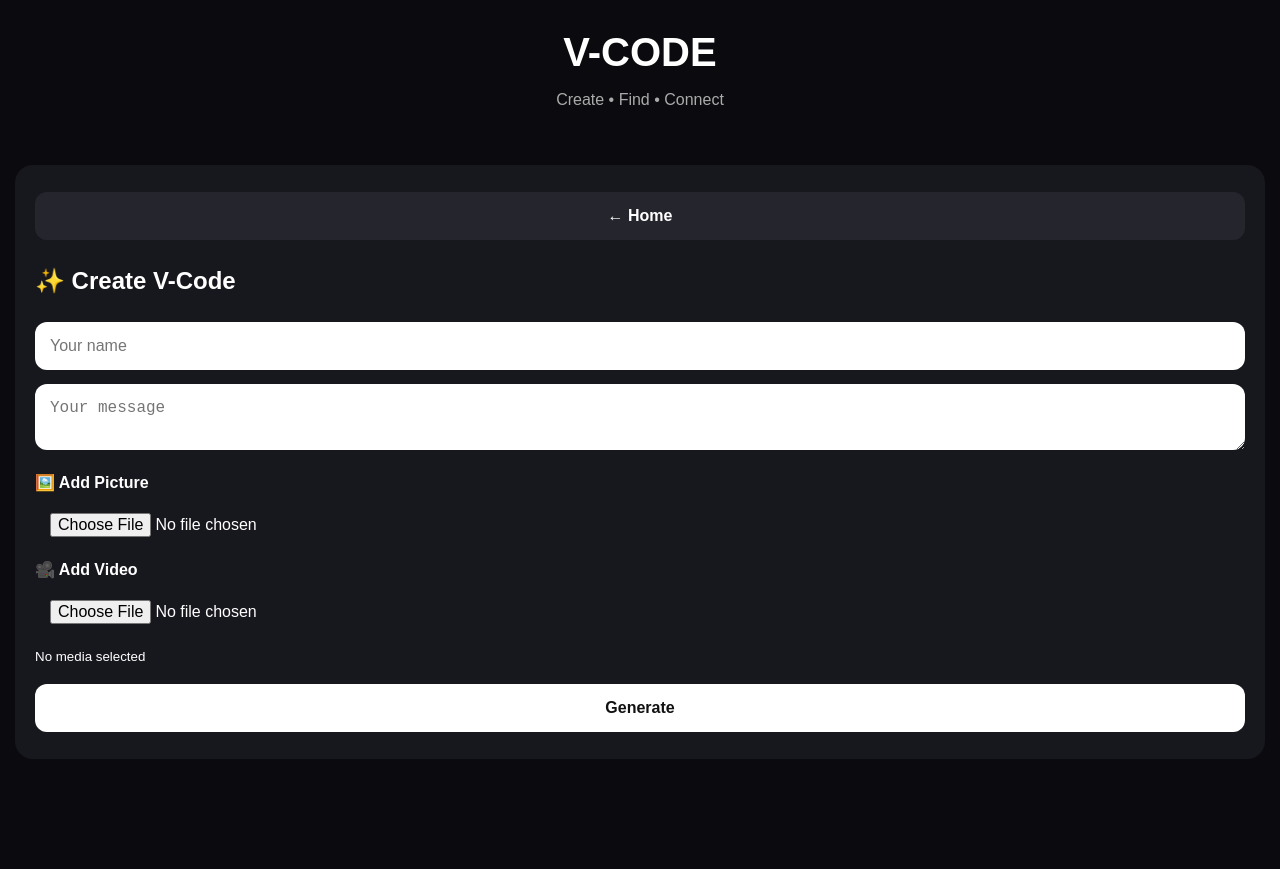
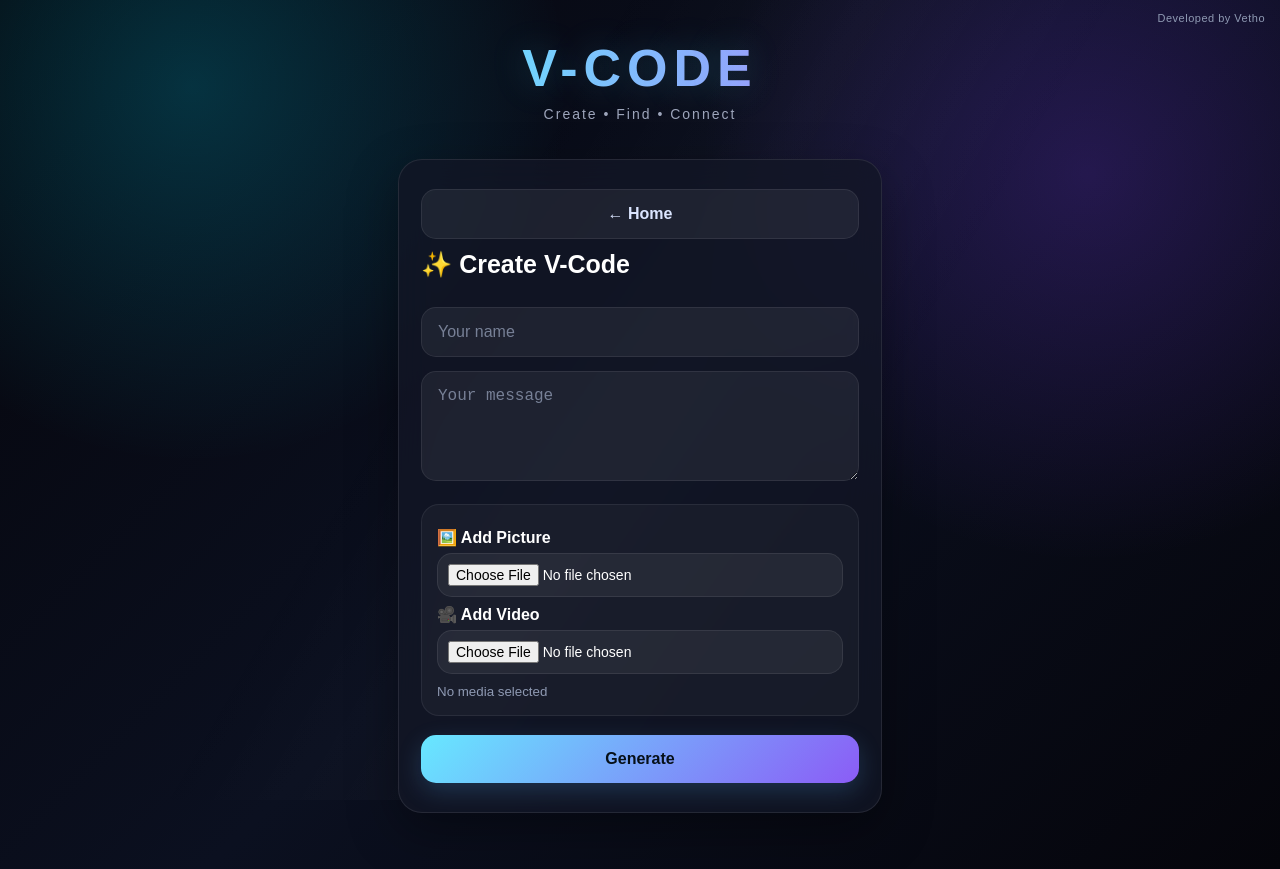
Before and after one commit to itsmeasvetho-bit/vcode, a website: page public/index.html in a window 1280 px wide. Both pictures are taken after a click on the button "✨ Create V-Code". Before the commit the page ends 800 px from the top, so only its background shows below. Drawn offline with Linux system fonts and the light colour scheme.

Commit message:
Redesign V-CODE interface

```diff
--- a/public/index.html
+++ b/public/index.html
@@ -5,21 +5,224 @@
 <title>V-CODE</title>
 <style>
 *{box-sizing:border-box}
-body{margin:0;font-family:Arial;background:#0b0b0f;color:white}
-header{text-align:center;padding:25px}
-h1{font-size:40px;margin:5px}
-p{color:#aaa}
-.page{display:none;padding:15px}
+
+html{
+ scroll-behavior:smooth;
+}
+
+body{
+ margin:0;
+ min-height:100vh;
+ font-family:Arial,sans-serif;
+ color:#fff;
+ background:
+ radial-gradient(circle at 15% 10%,rgba(0,220,255,.20),transparent 28%),
+ radial-gradient(circle at 85% 20%,rgba(130,60,255,.22),transparent 30%),
+ linear-gradient(135deg,#05050b,#0b1020 50%,#05050b);
+ overflow-x:hidden;
+}
+
+body:before{
+ content:"";
+ position:fixed;
+ inset:0;
+ pointer-events:none;
+ background:linear-gradient(120deg,transparent 35%,rgba(255,255,255,.025),transparent 65%);
+}
+
+header{
+ position:relative;
+ text-align:center;
+ padding:38px 20px 25px;
+}
+
+header h1{
+ margin:0;
+ font-size:52px;
+ font-weight:900;
+ letter-spacing:6px;
+ background:linear-gradient(90deg,#fff,#67e8ff,#a78bfa,#fff);
+ -webkit-background-clip:text;
+ background-clip:text;
+ color:transparent;
+ text-shadow:0 0 35px rgba(80,220,255,.25);
+}
+
+header p{
+ margin:8px 0 0;
+ color:#9da5bb;
+ font-size:14px;
+ letter-spacing:2px;
+}
+
+header:after{
+ content:"Developed by Vetho";
+ position:absolute;
+ right:15px;
+ top:12px;
+ font-size:11px;
+ color:#8f9ab3;
+ letter-spacing:.5px;
+}
+
+.page{
+ display:none;
+ max-width:520px;
+ margin:auto;
+ padding:12px 18px 40px;
+ animation:show .35s ease;
+}
+
 .active{display:block}
-.card{background:#17171e;padding:20px;border-radius:18px;margin-bottom:15px}
-button,input,textarea{width:100%;padding:15px;margin:7px 0;border:0;border-radius:12px;font-size:16px}
-button{font-weight:bold}
-.primary{background:white;color:#111}
-.secondary{background:#25252d;color:white}
-.code{text-align:center;font-size:30px;font-weight:bold;letter-spacing:3px;margin:20px}
-#qr{display:block;width:200px;margin:auto;background:white;padding:10px}
-.result{display:none}
-.profile{background:#25252d;padding:20px;border-radius:14px;line-height:1.7}
+
+@keyframes show{
+ from{opacity:0;transform:translateY(12px)}
+ to{opacity:1;transform:translateY(0)}
+}
+
+.card{
+ position:relative;
+ background:rgba(18,22,38,.78);
+ border:1px solid rgba(255,255,255,.09);
+ backdrop-filter:blur(18px);
+ -webkit-backdrop-filter:blur(18px);
+ padding:22px;
+ border-radius:24px;
+ margin-bottom:16px;
+ box-shadow:0 18px 50px rgba(0,0,0,.35);
+}
+
+.card h2{
+ margin-top:4px;
+ font-size:25px;
+}
+
+.card h3{
+ font-size:20px;
+}
+
+button,input,textarea{
+ width:100%;
+ padding:15px 16px;
+ margin:7px 0;
+ border:1px solid rgba(255,255,255,.08);
+ border-radius:15px;
+ font-size:16px;
+ outline:none;
+ transition:.2s;
+}
+
+input,textarea{
+ background:rgba(255,255,255,.06);
+ color:#fff;
+}
+
+input::placeholder,textarea::placeholder{
+ color:#778096;
+}
+
+textarea{
+ min-height:110px;
+ resize:vertical;
+}
+
+button{
+ cursor:pointer;
+ font-weight:800;
+ color:white;
+ background:rgba(255,255,255,.07);
+}
+
+button:active{
+ transform:scale(.97);
+}
+
+.primary{
+ color:#061018;
+ border:0;
+ background:linear-gradient(135deg,#67e8ff,#8b5cf6);
+ box-shadow:0 8px 25px rgba(90,180,255,.2);
+}
+
+.primary:hover{
+ filter:brightness(1.1);
+}
+
+.secondary{
+ background:rgba(255,255,255,.06);
+ color:#dbe5ff;
+}
+
+.code{
+ text-align:center;
+ font-size:31px;
+ font-weight:900;
+ letter-spacing:4px;
+ margin:20px 0;
+ padding:17px;
+ border-radius:17px;
+ background:linear-gradient(135deg,rgba(103,232,255,.12),rgba(139,92,246,.15));
+ border:1px solid rgba(103,232,255,.18);
+ color:#8ff1ff;
+}
+
+.result{
+ display:none;
+}
+
+.profile{
+ background:rgba(255,255,255,.045);
+ border:1px solid rgba(255,255,255,.07);
+ padding:20px;
+ border-radius:18px;
+ line-height:1.7;
+}
+
+.profile b{
+ font-size:22px;
+ color:#8ff1ff;
+}
+
+#mediaBox{
+ background:rgba(255,255,255,.035);
+ border:1px solid rgba(255,255,255,.07);
+ padding:15px;
+ border-radius:18px;
+}
+
+#mediaBox input{
+ padding:10px;
+ font-size:14px;
+}
+
+#qrBox{
+ background:white;
+ border-radius:20px;
+ padding:15px;
+ color:#111;
+ box-shadow:0 10px 35px rgba(0,0,0,.3);
+}
+
+#qrCanvas{
+ max-width:100%;
+ height:auto;
+}
+
+small{
+ color:#8f9ab3;
+}
+
+@media(max-width:480px){
+ header h1{
+  font-size:43px;
+ }
+ header{
+  padding-top:45px;
+ }
+ .card{
+  padding:18px;
+ }
+}
 </style>
 <script src="qrcode.min.js"></script>
 </head>
```
